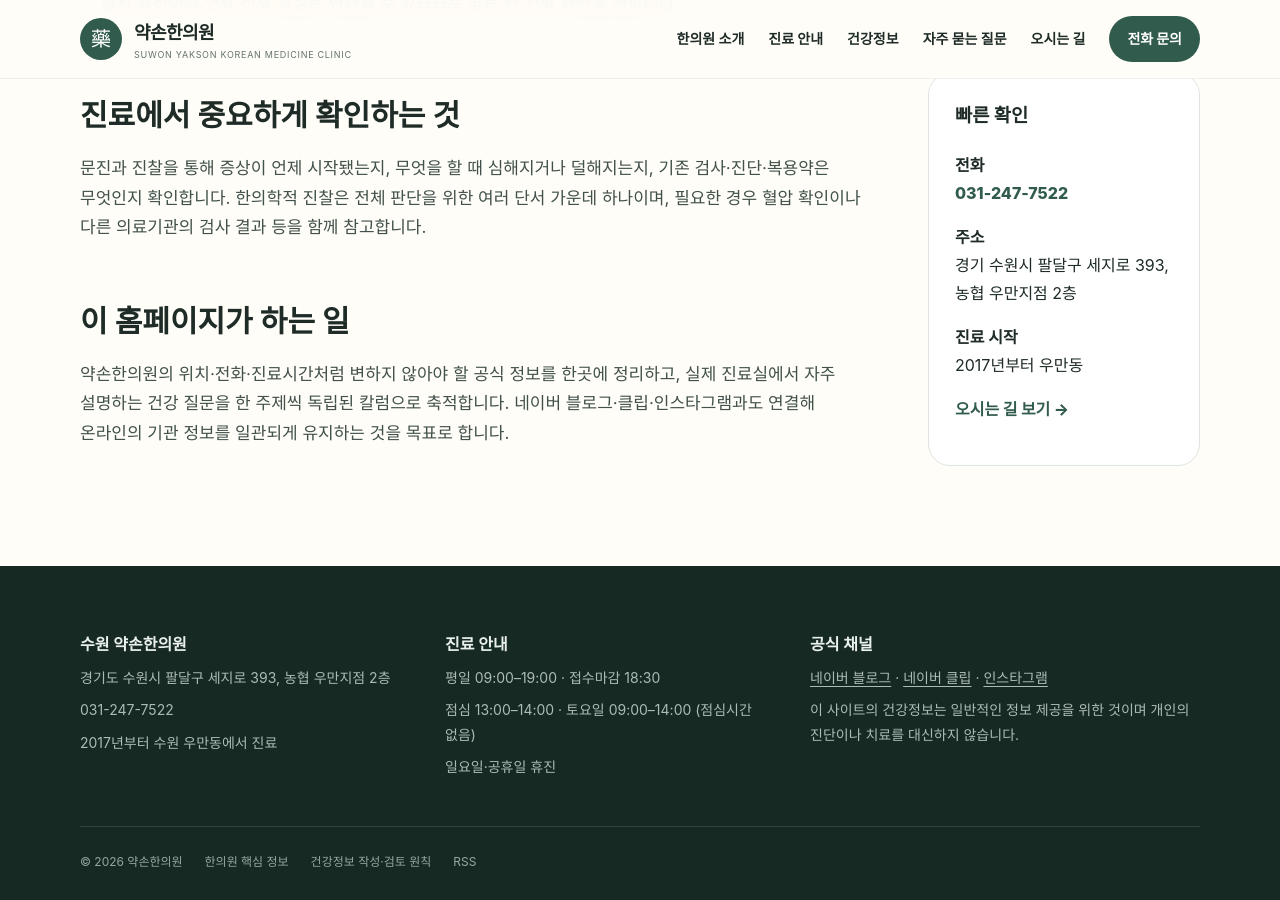
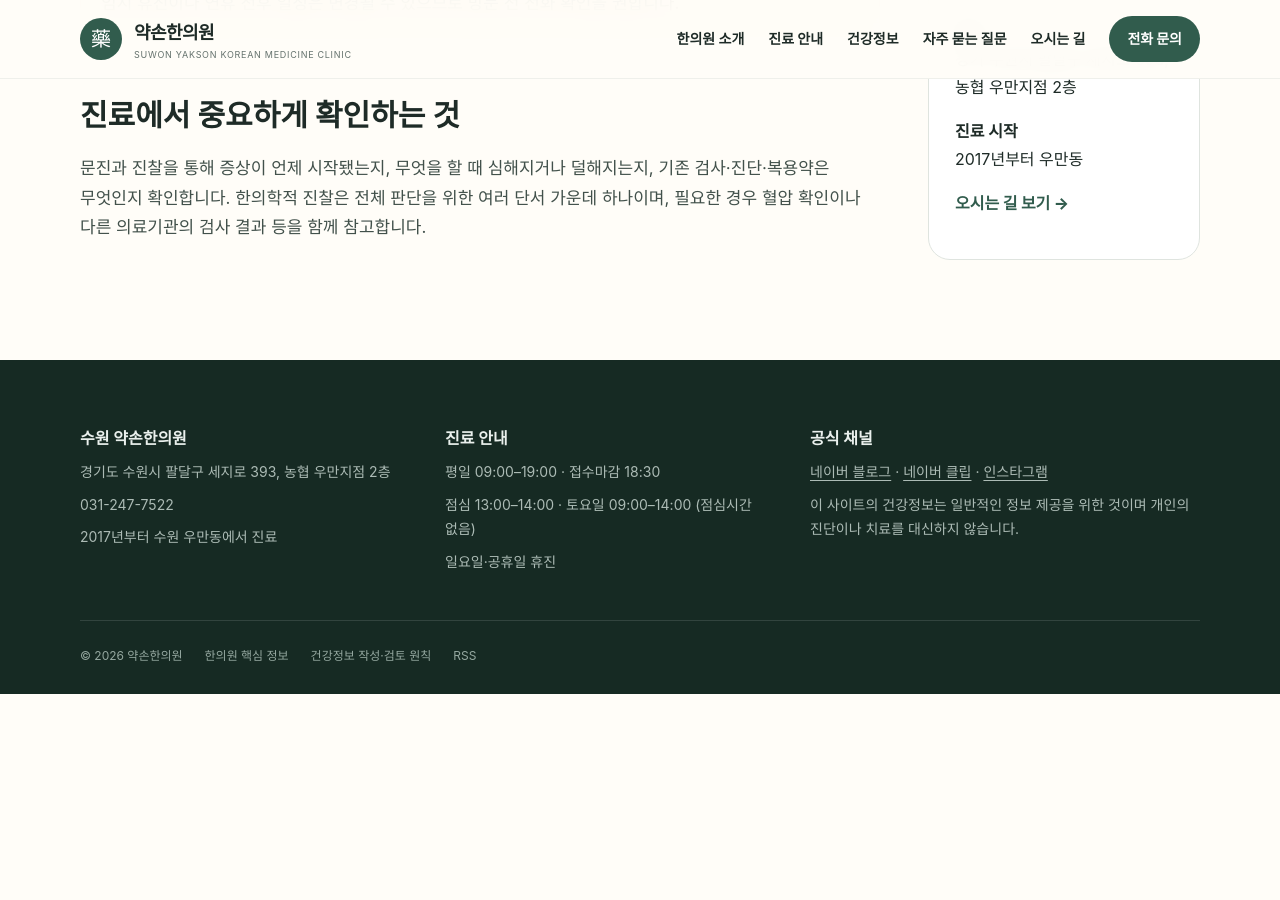
Before and after one commit to yaksonclinic/yakson-suwon-site, a Jekyll site: the page built from clinic.md, in a window 1280 px wide and 900 px high, scrolled down 1478 px. Built offline with Jekyll 4.4.1, drawn with Linux system fonts in a browser that asks for light colours; after the commit the page ends 2172 px from its top, so only the background shows below that.

Commit message:
Update clinic.md

```diff
--- a/clinic.md
+++ b/clinic.md
@@ -22,6 +22,4 @@ description: "2017년부터 수원 팔달구 우만동에서 진료를 이어온
 <p class="notice">임시 휴진이나 연휴 전후 일정은 변경될 수 있으므로 방문 전 전화 확인을 권합니다.</p>
 <h2>진료에서 중요하게 확인하는 것</h2>
 <p>문진과 진찰을 통해 증상이 언제 시작됐는지, 무엇을 할 때 심해지거나 덜해지는지, 기존 검사·진단·복용약은 무엇인지 확인합니다. 한의학적 진찰은 전체 판단을 위한 여러 단서 가운데 하나이며, 필요한 경우 혈압 확인이나 다른 의료기관의 검사 결과 등을 함께 참고합니다.</p>
-<h2>이 홈페이지가 하는 일</h2>
-<p>약손한의원의 위치·전화·진료시간처럼 변하지 않아야 할 공식 정보를 한곳에 정리하고, 실제 진료실에서 자주 설명하는 건강 질문을 한 주제씩 독립된 칼럼으로 축적합니다. 네이버 블로그·클립·인스타그램과도 연결해 온라인의 기관 정보를 일관되게 유지하는 것을 목표로 합니다.</p>
 </div><aside class="side-card"><h3>빠른 확인</h3><p><strong>전화</strong><br><a href="{{ site.data.clinic.phone_uri }}">{{ site.data.clinic.phone }}</a></p><p><strong>주소</strong><br>{{ site.data.clinic.address_short }}</p><p><strong>진료 시작</strong><br>{{ site.data.clinic.started_year }}년부터 우만동</p><p><a href="{{ '/location/' | relative_url }}">오시는 길 보기 →</a></p></aside></div></section>
```
